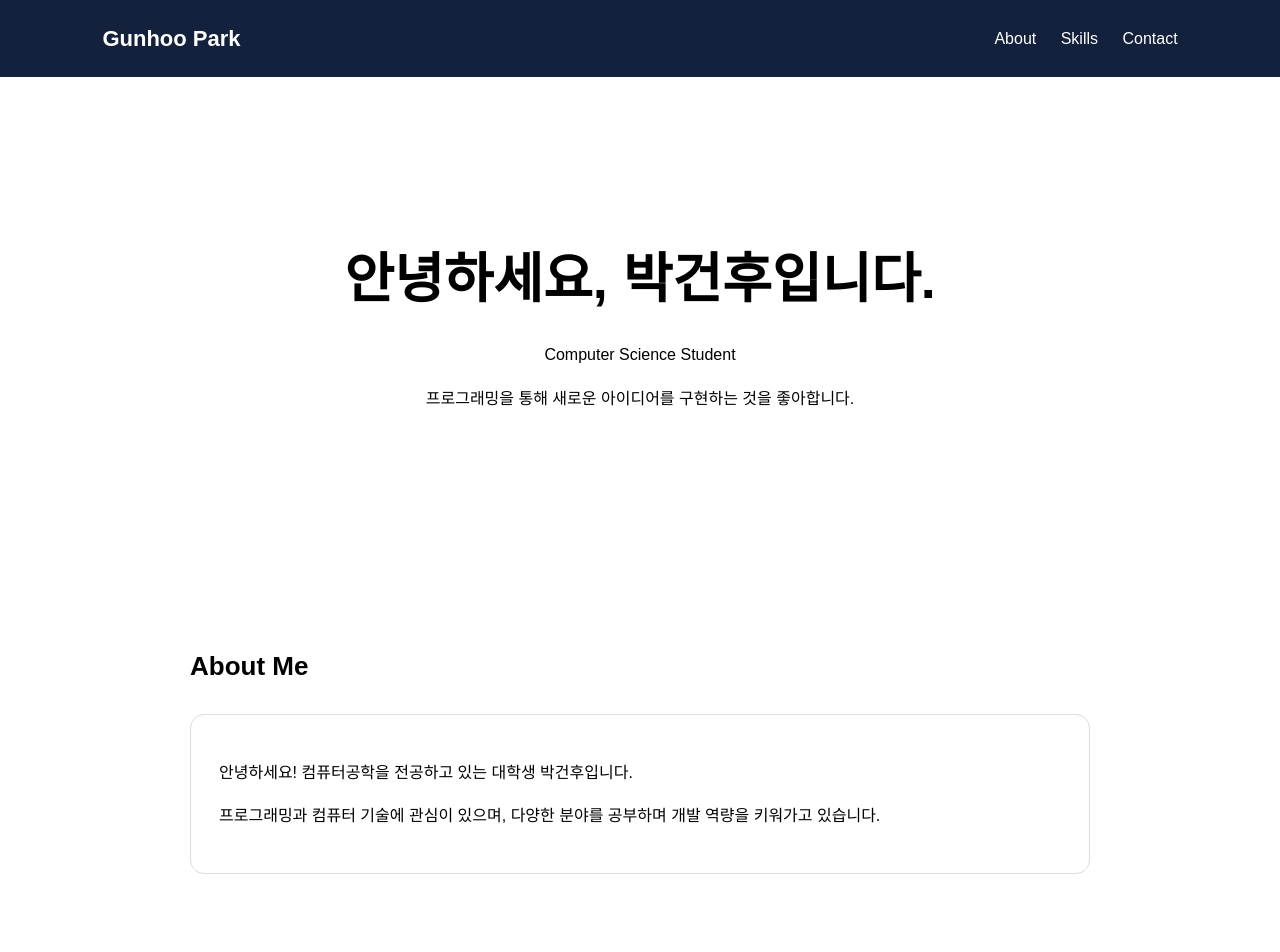
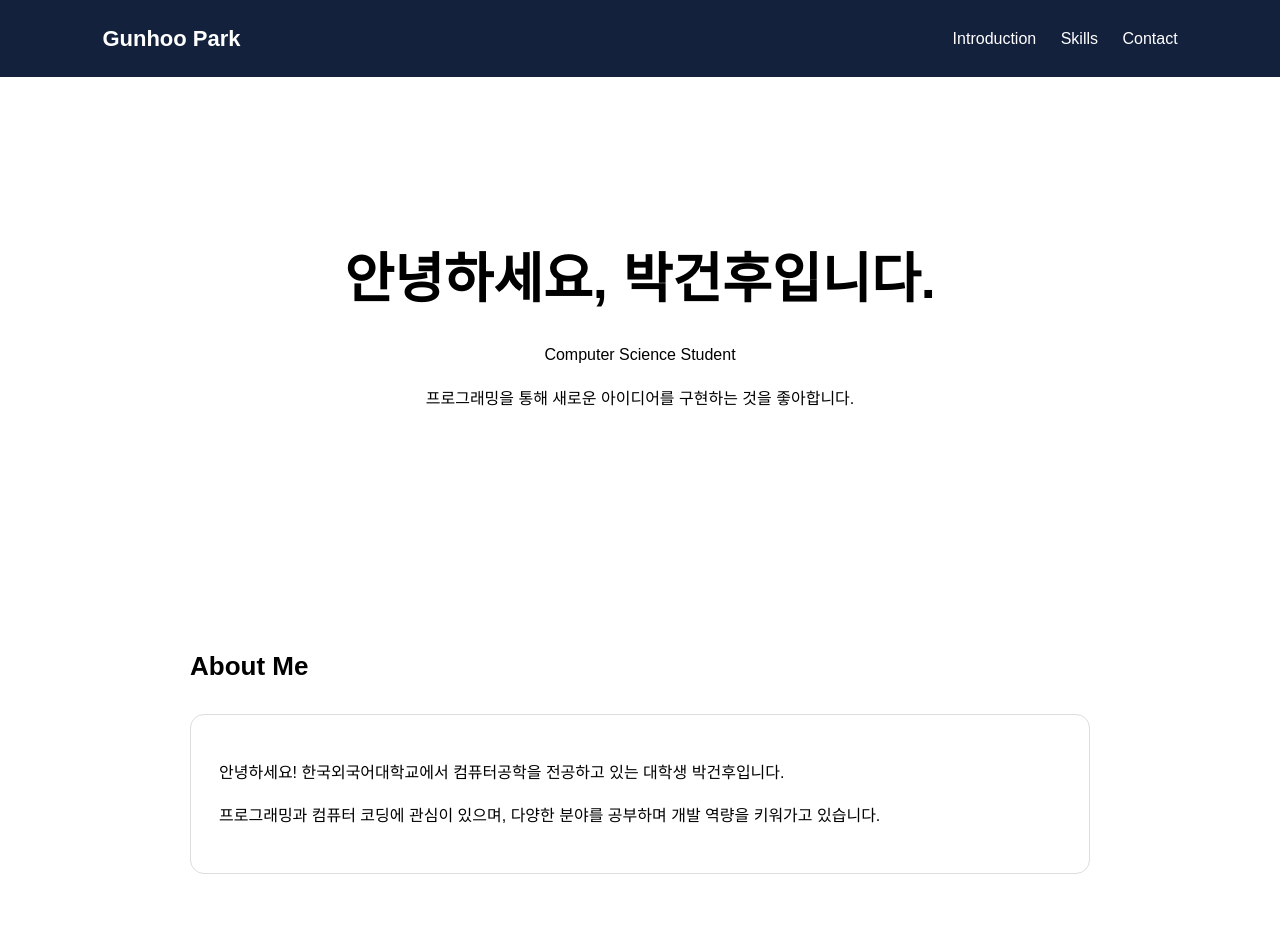
Before and after one commit to ParkGunhoo0113/ParkGunhoo0113.github.io, a plain HTML site: page index.html in a window 1280 px wide. Shown: the top 952 px of the page. Drawn offline with Linux system fonts and the light colour scheme.

Commit message:
Update index.html

```diff
--- a/index.html
+++ b/index.html
@@ -142,7 +142,7 @@
   <header>
     <strong>Gunhoo Park</strong>
     <nav>
-      <a href="#about">About</a>
+      <a href="#about">Introduction</a>
       <a href="#skills">Skills</a>
       <a href="#contact">Contact</a>
     </nav>
@@ -158,8 +158,8 @@
     <div class="content">
       <h2>About Me</h2>
       <div class="card">
-        <p>안녕하세요! 컴퓨터공학을 전공하고 있는 대학생 박건후입니다.</p>
-        <p>프로그래밍과 컴퓨터 기술에 관심이 있으며,
+        <p>안녕하세요! 한국외국어대학교에서 컴퓨터공학을 전공하고 있는 대학생 박건후입니다.</p>
+        <p>프로그래밍과 컴퓨터 코딩에 관심이 있으며,
         다양한 분야를 공부하며 개발 역량을 키워가고 있습니다.</p>
       </div>
     </div>
```
